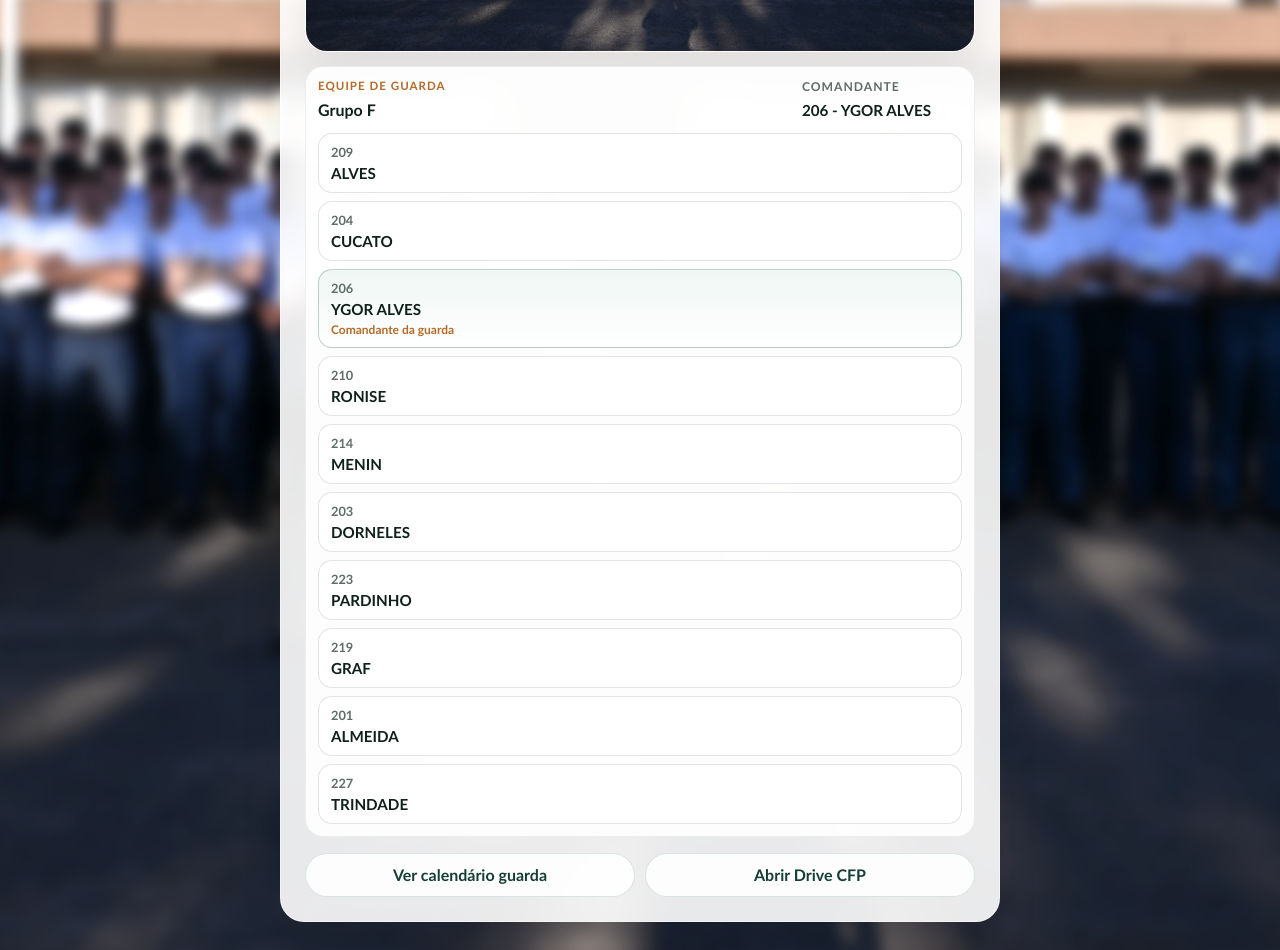
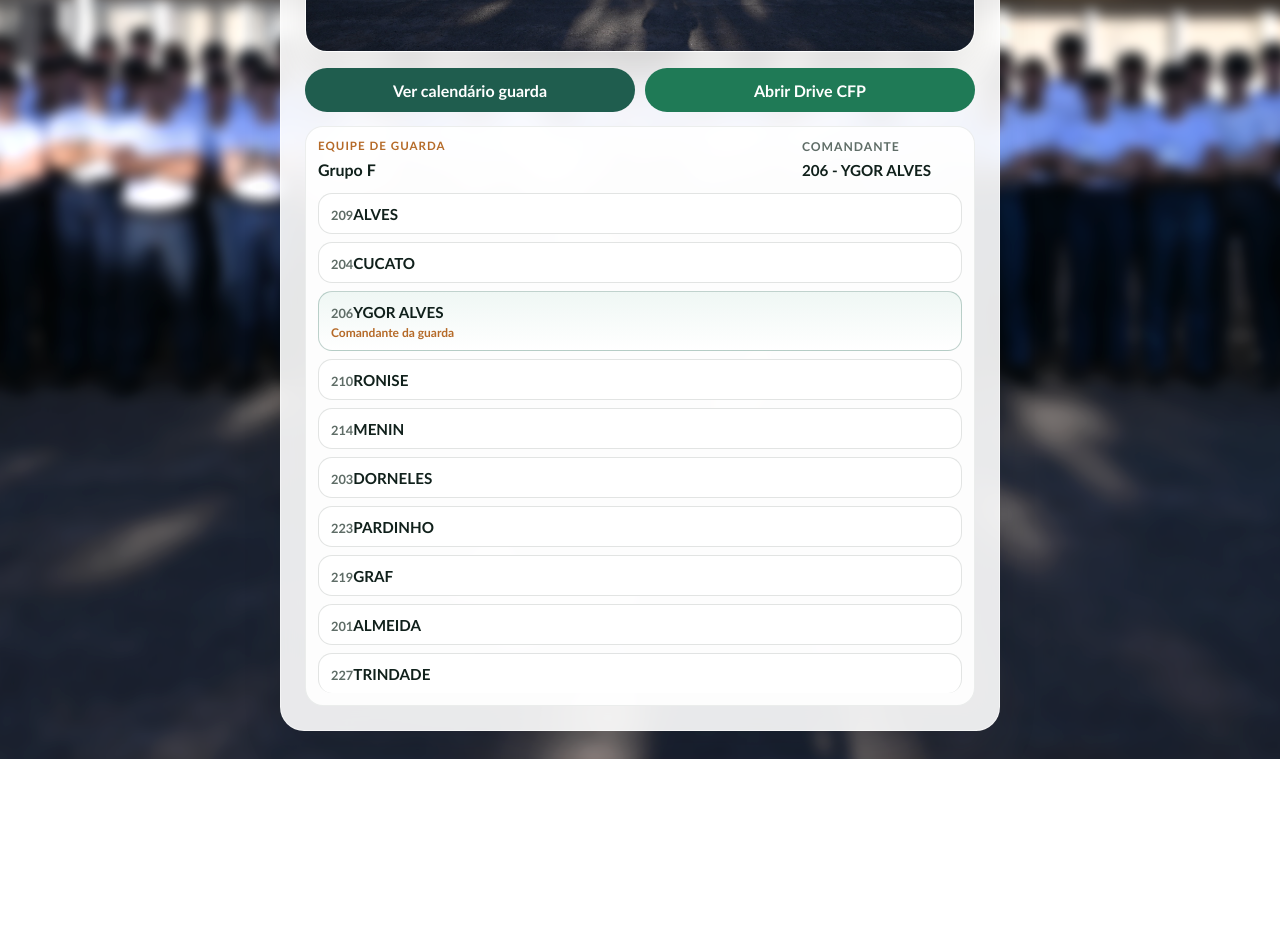
Before and after one commit to higorbrito1/cfp2026, a Next.js app: page /inicio in a window 1280 px wide. Shown: the part 640-1590 px from the top of the page. After the commit the page ends 1399 px from the top, so only its background shows below. Built offline with nearby package versions, Linux system fonts and the light colour scheme; no server answers.

Commit message:
Corrige imagem, move botões e simplifica lista de guarda na homepage

```diff
--- a/src/app/globals.css
+++ b/src/app/globals.css
@@ -148,6 +148,19 @@ button:disabled {
   grid-template-columns: repeat(2, minmax(0, 1fr));
 }
 
+.home-actions .secondary-button {
+  border: 0;
+  color: #fff;
+}
+
+.home-actions .secondary-button:first-child {
+  background: var(--brand);
+}
+
+.home-actions .secondary-button:last-child {
+  background: var(--success);
+}
+
 .home-image-panel {
   margin: 22px 0 14px;
   overflow: hidden;
@@ -215,6 +228,46 @@ button:disabled {
   border: 1px solid rgba(31, 93, 78, 0.16);
   background: rgba(255, 255, 255, 0.92);
   color: var(--brand-strong);
+}
+
+.team-list {
+  display: grid;
+  gap: 0;
+  margin: 0;
+  padding: 0;
+  list-style: none;
+}
+
+.team-item {
+  display: grid;
+  padding: 10px 0;
+  gap: 4px;
+  border-bottom: 1px solid rgba(17, 37, 30, 0.08);
+  background: transparent;
+}
+
+.team-item:last-child {
+  border-bottom: none;
+}
+
+.team-item span {
+  color: var(--muted);
+  font-size: 0.8rem;
+  font-weight: 700;
+}
+
+.team-item strong {
+  font-size: 0.95rem;
+}
+
+.team-item small {
+  color: var(--accent);
+  font-size: 0.82rem;
+  font-weight: 700;
+}
+
+.team-item.is-commander {
+  border-color: rgba(31, 93, 78, 0.2);
 }
 
 .team-compact-grid {
--- a/src/app/inicio/page.js
+++ b/src/app/inicio/page.js
@@ -119,9 +119,18 @@ export default function InicioPage() {
           <div className="home-image-panel">
             <img
               className="home-hero-image"
-              src="/imagem_fundo.jpeg"
+              src="/imagem%20fundo.jpeg"
               alt="CFP 8ºBPM 26/27"
             />
+          </div>
+
+          <div className="home-actions">
+            <Link className="secondary-button" href="/guarda">
+              Ver calendário guarda
+            </Link>
+            <a className="secondary-button" href={DRIVE_URL} target="_blank" rel="noreferrer">
+              Abrir Drive CFP
+            </a>
           </div>
 
           <section className="home-team printable-team" aria-label="Equipe de guarda do dia">
@@ -144,22 +153,15 @@ export default function InicioPage() {
                   key={`${person.code}-${person.name}`}
                   className={index === team.commanderIndex ? "team-item is-commander" : "team-item"}
                 >
-                  <span>{person.code}</span>
-                  <strong>{person.name}</strong>
+                  <div>
+                    <span>{person.code}</span>
+                    <strong>{person.name}</strong>
+                  </div>
                   {index === team.commanderIndex && <small>Comandante da guarda</small>}
                 </li>
               ))}
             </ul>
           </section>
-
-          <div className="home-actions">
-            <Link className="secondary-button" href="/guarda">
-              Ver calendário guarda
-            </Link>
-            <a className="secondary-button" href={DRIVE_URL} target="_blank" rel="noreferrer">
-              Abrir Drive CFP
-            </a>
-          </div>
         </div>
       </section>
     </main>
```
Also changed, not shown: public/imagem fundo.jpeg (added).
